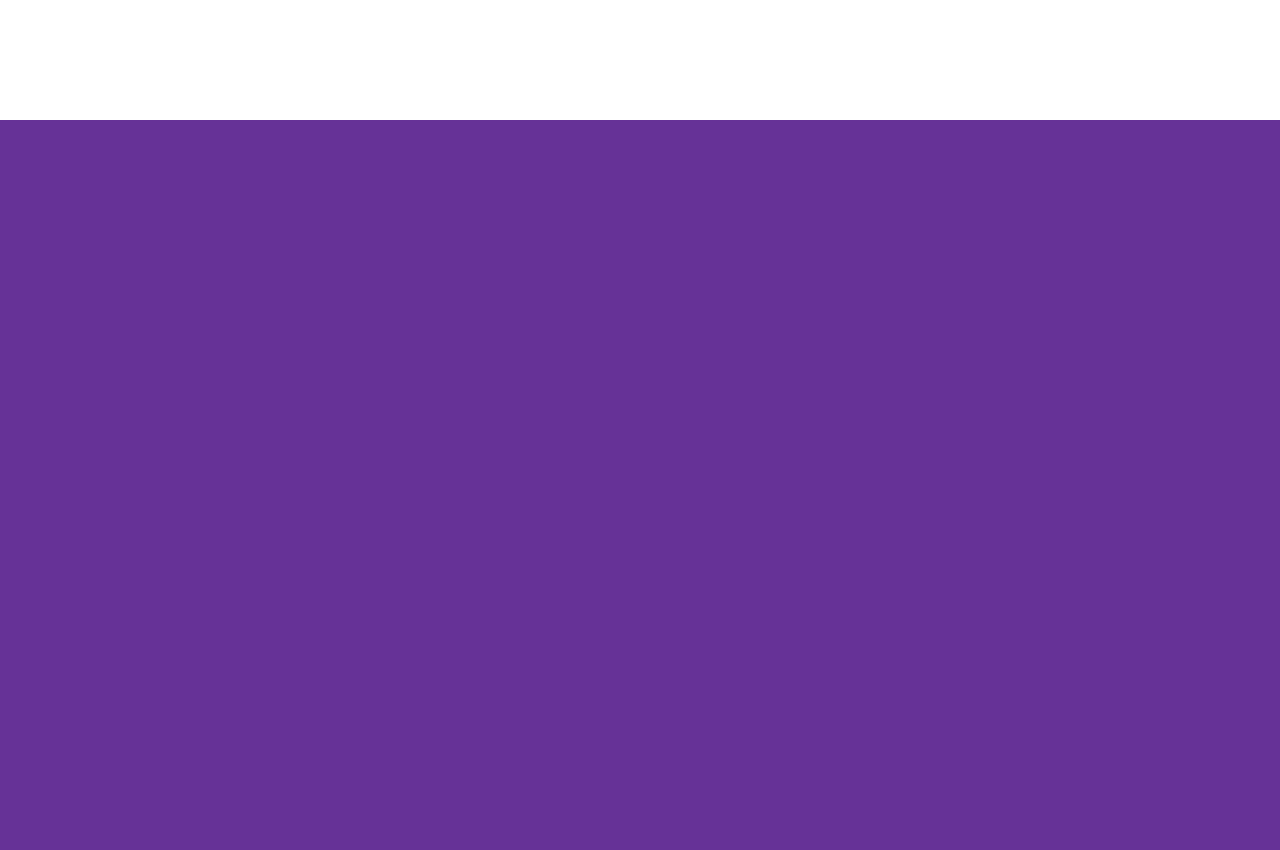
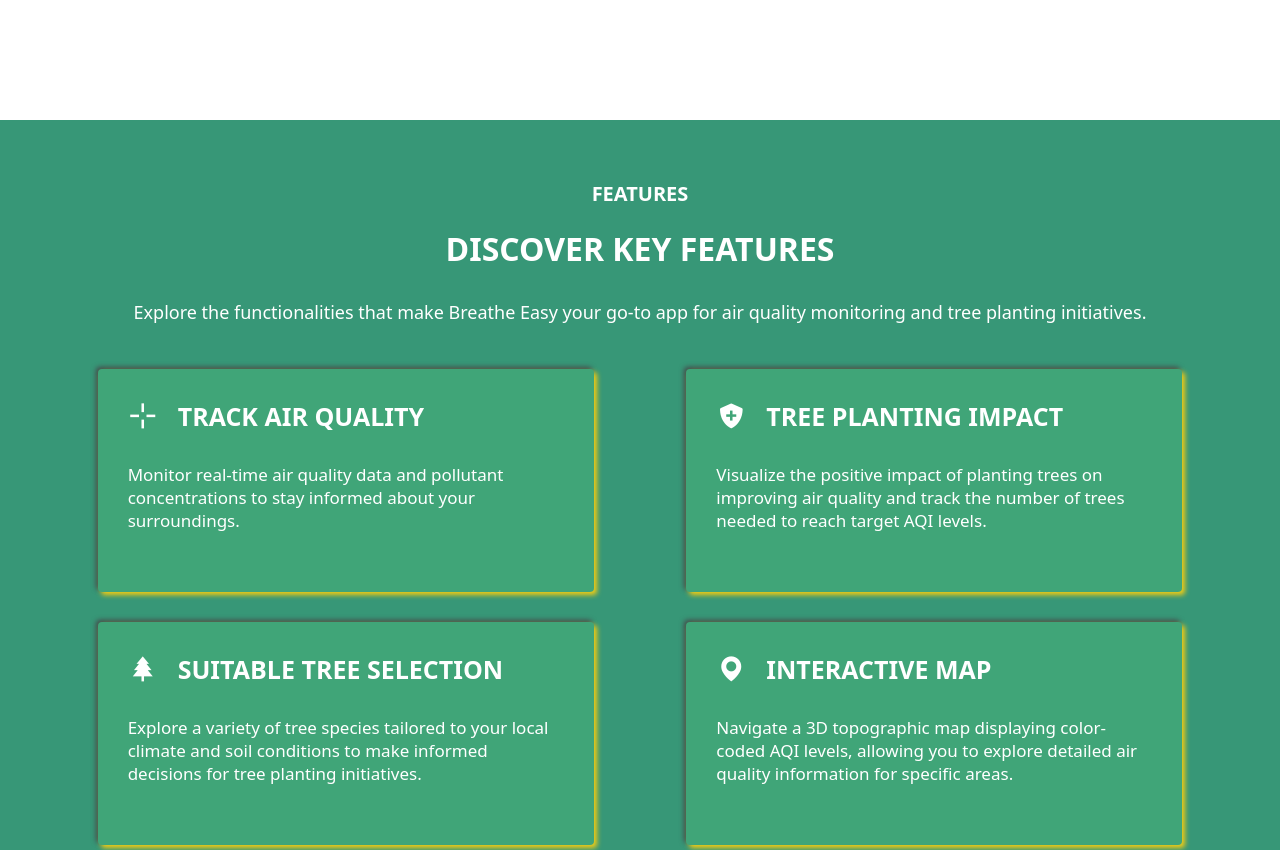
Before and after one commit to IshanviChauhan/Breathe-Easy, a React (Vite) app: page / in a window 1280 px wide. Shown: the part 680-1530 px from the top of the page. Built offline with nearby package versions, Linux system fonts and the light colour scheme.

Commit message:
update faq css

```diff
--- a/src/components/Faq/faq.css
+++ b/src/components/Faq/faq.css
@@ -2,6 +2,7 @@
     font-family: 'Arial', sans-serif;
     max-width: 700px;
     margin: 50px auto;
+    margin-top: 100px;
     border-radius: 10px;
     overflow: hidden;
     box-shadow: 0 10px 20px rgba(0, 0, 0, 0.1);
@@ -10,7 +11,7 @@
 .faqs_container h2 {
     padding: 20px;
     font-size: 28px;
-    background-color: #4CAF50;
+    background-color: #00755E;
     color: white;
     text-align: center;
     border-bottom: 2px solid #ddd;
@@ -24,7 +25,6 @@
 
 .faqs_container .faq_header {
     display: flex;
-    background-color: #ff5722;
     color: white;
     align-items: center;
     padding: 15px 32px;
@@ -32,10 +32,6 @@
     cursor: pointer;
     transition: background-color 0.3s ease;
     border-bottom: 1px solid #ddd;
-}
-
-.faqs_container .faq_header:hover {
-    background-color: #e64a19;
 }
 
 .faqs_container .faq_header .open,
@@ -87,13 +83,14 @@
 
 /* Additional styles for better visuals */
 .faqs_container .faq_header {
-    background-color: #007BFF; /* Change the background color to a different shade */
+    background-color: #F4CE14; /* Change the background color to a different shade */
     border-radius: 10px;
     margin: 10px 0;
+    color: black;
 }
 
 .faqs_container .faq_header:hover {
-    background-color: #0056b3; /* Slightly darker on hover */
+    background-color: #84f198; /* Slightly darker on hover */
 }
 
 .faqs_container .faq_header h3 {
--- a/src/components/Header/Header.jsx
+++ b/src/components/Header/Header.jsx
@@ -79,7 +79,6 @@
             </a>
           </div>
         </div>
-        <div id="page2"></div>
       </div>
     </>
 
--- a/src/components/Header/header.css
+++ b/src/components/Header/header.css
@@ -128,10 +128,3 @@
 a {
   text-decoration: none;
 }
-#page2 {
-  height: 100vh;
-  width: 100%;
-  justify-content: center;
-  align-items: center;
-  background-color: rebeccapurple;
-}
```
